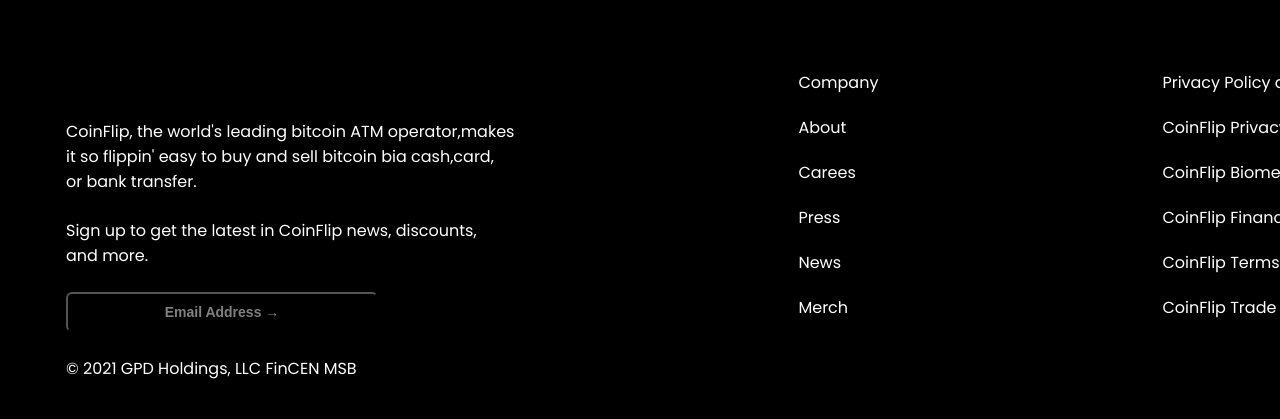
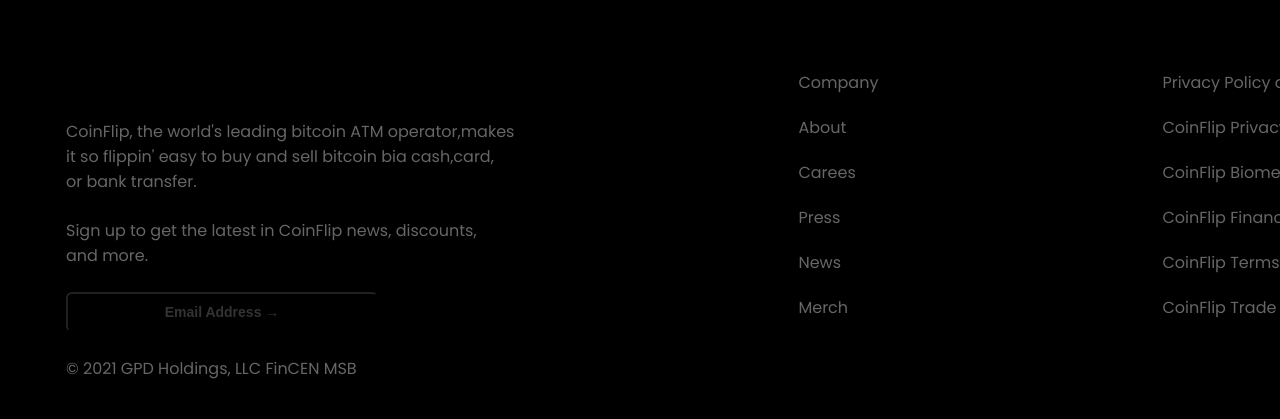
Before and after one commit to nur1slam20/Landing-Page, a plain HTML site: page index.html in a window 1280 px wide. Shown: the part 4218-4637 px from the top of the page. Drawn offline with Linux system fonts and the light colour scheme.

Commit message:
Обновление кода

```diff
--- a/style.css
+++ b/style.css
@@ -440,7 +440,7 @@ footer {
     top: 16rem;
     width: 1520px;
     height: 44vh;
-
+    opacity: 40%;
 }
 
 .footer-1 {
```
